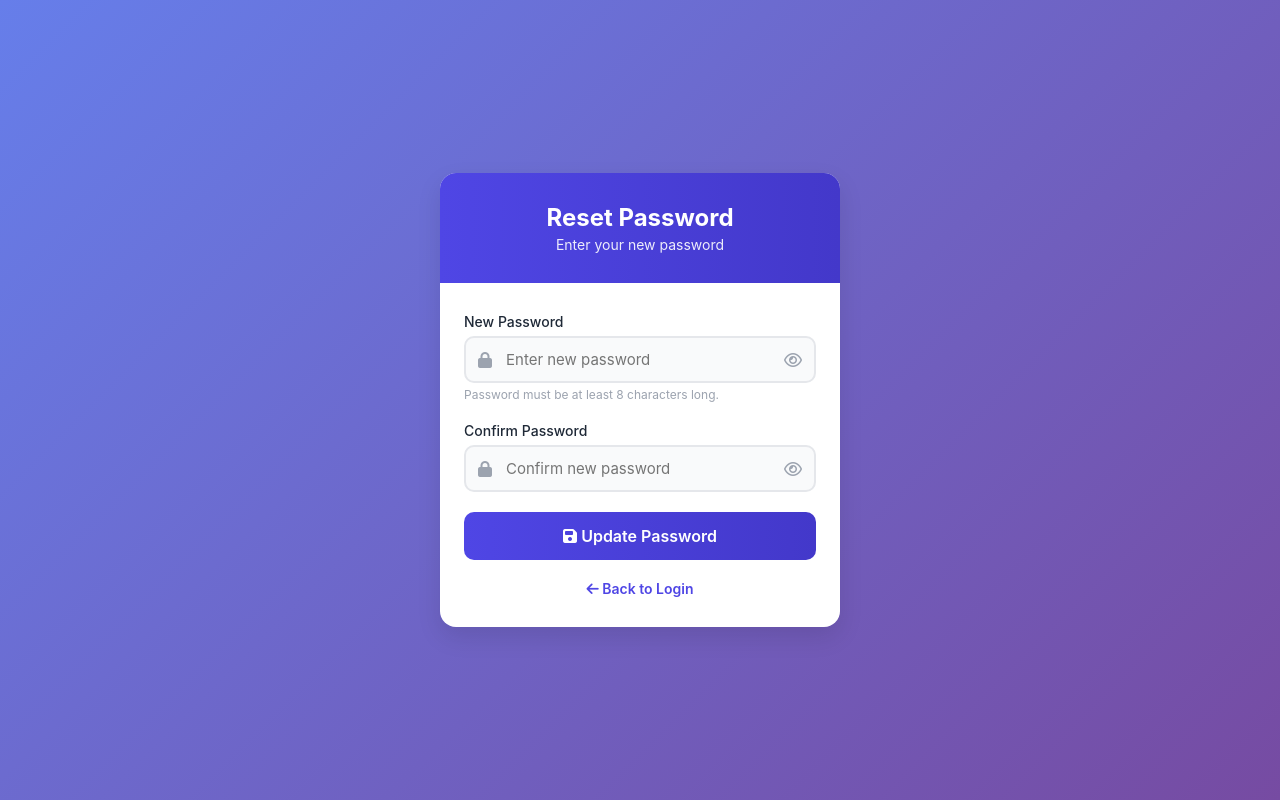
After one commit to Micheal-sameh/sso, a Laravel app: page /admin/reset-password/1 in a window 1280 px wide. The commit adds this page. Run offline with Laravel 10, Linux system fonts and the light colour scheme.

Commit message:
forget password

```diff
--- /dev/null
+++ b/app/Http/Controllers/ForgetPasswordController.php
@@ -0,0 +1,78 @@
+<?php
+
+namespace App\Http\Controllers;
+
+use Illuminate\Auth\Events\PasswordReset;
+use Illuminate\Http\Request;
+use Illuminate\Support\Facades\Hash;
+use Illuminate\Support\Facades\Password;
+use Illuminate\Support\Str;
+
+class ForgetPasswordController extends Controller
+{
+    /**
+     * Show the forgot password form
+     */
+    public function showForgotPasswordForm()
+    {
+        return view('auth.forgot-password');
+    }
+
+    /**
+     * Send password reset link to user's email
+     */
+    public function sendResetLinkEmail(Request $request)
+    {
+        $request->validate([
+            'email' => 'required|email|exists:users,email',
+        ]);
+
+        $status = Password::sendResetLink(
+            $request->only('email')
+        );
+
+        return $status === Password::RESET_LINK_SENT
+            ? back()->with(['status' => __('messages.password_reset_link_sent')])
+            : back()->withErrors(['email' => __('messages.password_reset_link_failed')]);
+    }
+
+    /**
+     * Show the reset password form
+     */
+    public function showResetPasswordForm(Request $request, $token = null)
+    {
+        return view('auth.reset-password')->with([
+            'token' => $token,
+            'email' => $request->email,
+        ]);
+    }
+
+    /**
+     * Reset the user's password
+     */
+    public function resetPassword(Request $request)
+    {
+        $request->validate([
+            'token' => 'required',
+            'email' => 'required|email|exists:users,email',
+            'password' => 'required|min:8|confirmed',
+        ]);
+
+        $status = Password::reset(
+            $request->only('email', 'password', 'password_confirmation', 'token'),
+            function ($user, $password) {
+                $user->forceFill([
+                    'password' => Hash::make($password),
+                ])->setRememberToken(Str::random(60));
+
+                $user->save();
+
+                event(new PasswordReset($user));
+            }
+        );
+
+        return $status === Password::PASSWORD_RESET
+            ? redirect()->route('login')->with('status', __('messages.password_reset_success'))
+            : back()->withErrors(['email' => [__('messages.password_reset_failed')]]);
+    }
+}
--- a/resources/lang/en/messages.php
+++ b/resources/lang/en/messages.php
@@ -101,4 +101,25 @@ return [
     'family_members' => 'Family Members',
     'no_family_members' => 'No family members found.',
     'logout' => 'Logout',
+    'forgot_password' => 'Forgot Password',
+    'forgot_password_description' => 'Enter your email address and we will send you a link to reset your password.',
+    'send_reset_link' => 'Send Reset Link',
+    'back_to_login' => 'Back to Login',
+    'enter_email' => 'Enter your email address',
+    'password_reset' => 'Password Reset',
+    'password_reset_request' => 'Password Reset Request',
+    'hello' => 'Hello',
+    'password_reset_email_text' => 'You are receiving this email because we received a password reset request for your account.',
+    'reset_password' => 'Reset Password',
+    'security_notice' => 'Security Notice',
+    'reset_link_expires' => 'This password reset link will expire in 60 minutes.',
+    'if_not_requested' => 'If you did not request a password reset, no further action is required.',
+    'best_regards' => 'Best regards',
+    'team' => 'Team',
+    'email_footer_text' => 'If you are having trouble clicking the "Reset Password" button, copy and paste the URL below into your web browser:',
+    'all_rights_reserved' => 'All rights reserved',
+    'new_password' => 'New Password',
+    'confirm_password' => 'Confirm Password',
+    'password_requirements' => 'Password must be at least 8 characters long.',
+    'update_password' => 'Update Password',
 ];
--- a/resources/views/auth/login.blade.php
+++ b/resources/views/auth/login.blade.php
@@ -342,9 +342,9 @@
                             <input type="checkbox" name="remember" id="remember">
                             <span>Remember me</span>
                         </label>
-                        {{-- <a href="{{ route('password.request') }}" class="forgot-link">
+                        <a href="{{ route('password.request') }}" class="forgot-link">
                             Forgot Password?
-                        </a> --}}
+                        </a>
                     </div>
 
                     <button type="submit" class="login-button">
--- /dev/null
+++ b/resources/views/auth/reset-password.blade.php
@@ -0,0 +1,321 @@
+<!DOCTYPE html>
+<html lang="en">
+<head>
+    <meta charset="UTF-8">
+    <meta name="viewport" content="width=device-width, initial-scale=1.0">
+    <title>{{ __('messages.reset_password') }} - {{ config('app.name', 'Laravel') }}</title>
+    <link rel="stylesheet" href="https://cdnjs.cloudflare.com/ajax/libs/font-awesome/6.4.0/css/all.min.css">
+
+    <style>
+        :root {
+            --primary: #4f46e5;
+            --primary-dark: #4338ca;
+            --secondary: #10b981;
+            --dark: #1f2937;
+            --light: #f9fafb;
+            --gray: #9ca3af;
+            --border: #e5e7eb;
+            --error: #ef4444;
+            --shadow: 0 10px 25px rgba(0, 0, 0, 0.1);
+        }
+
+        * {
+            margin: 0;
+            padding: 0;
+            box-sizing: border-box;
+            font-family: 'Inter', system-ui, -apple-system, sans-serif;
+        }
+
+        body {
+            background: linear-gradient(135deg, #667eea 0%, #764ba2 100%);
+            min-height: 100vh;
+            display: flex;
+            align-items: center;
+            justify-content: center;
+            padding: 20px;
+        }
+
+        .reset-container {
+            width: 100%;
+            max-width: 400px;
+            animation: fadeIn 0.5s ease;
+        }
+
+        .reset-card {
+            background: white;
+            border-radius: 16px;
+            box-shadow: var(--shadow);
+            overflow: hidden;
+        }
+
+        .reset-header {
+            background: linear-gradient(to right, var(--primary), var(--primary-dark));
+            padding: 30px 24px;
+            text-align: center;
+            color: white;
+        }
+
+        .reset-header h1 {
+            font-size: 24px;
+            font-weight: 700;
+            margin-bottom: 4px;
+        }
+
+        .reset-header p {
+            opacity: 0.9;
+            font-size: 14px;
+        }
+
+        .reset-body {
+            padding: 30px 24px;
+        }
+
+        .form-group {
+            margin-bottom: 20px;
+        }
+
+        .form-label {
+            display: block;
+            margin-bottom: 6px;
+            font-weight: 500;
+            color: var(--dark);
+            font-size: 14px;
+        }
+
+        .input-with-icon {
+            position: relative;
+        }
+
+        .input-icon {
+            position: absolute;
+            left: 14px;
+            top: 50%;
+            transform: translateY(-50%);
+            color: var(--gray);
+            font-size: 16px;
+        }
+
+        .form-input {
+            width: 100%;
+            padding: 12px 14px 12px 40px;
+            border: 2px solid var(--border);
+            border-radius: 10px;
+            font-size: 15px;
+            transition: all 0.3s;
+            background: var(--light);
+        }
+
+        .form-input:focus {
+            outline: none;
+            border-color: var(--primary);
+            background: white;
+            box-shadow: 0 0 0 3px rgba(79, 70, 229, 0.1);
+        }
+
+        .password-toggle {
+            position: absolute;
+            right: 14px;
+            top: 50%;
+            transform: translateY(-50%);
+            background: none;
+            border: none;
+            color: var(--gray);
+            cursor: pointer;
+            font-size: 16px;
+        }
+
+        .reset-button {
+            width: 100%;
+            padding: 14px;
+            background: linear-gradient(to right, var(--primary), var(--primary-dark));
+            color: white;
+            border: none;
+            border-radius: 10px;
+            font-size: 16px;
+            font-weight: 600;
+            cursor: pointer;
+            transition: all 0.3s;
+            margin-bottom: 20px;
+        }
+
+        .reset-button:hover {
+            transform: translateY(-2px);
+            box-shadow: 0 8px 20px rgba(79, 70, 229, 0.3);
+        }
+
+        .back-link {
+            text-align: center;
+            font-size: 14px;
+            color: var(--dark);
+        }
+
+        .back-link a {
+            color: var(--primary);
+            text-decoration: none;
+            font-weight: 600;
+        }
+
+        .back-link a:hover {
+            text-decoration: underline;
+        }
+
+        .error-message {
+            color: var(--error);
+            font-size: 13px;
+            margin-top: 6px;
+            display: flex;
+            align-items: center;
+            gap: 6px;
+        }
+
+        .success-message {
+            color: var(--secondary);
+            font-size: 13px;
+            margin-top: 6px;
+            display: flex;
+            align-items: center;
+            gap: 6px;
+        }
+
+        @keyframes fadeIn {
+            from {
+                opacity: 0;
+                transform: translateY(20px);
+            }
+            to {
+                opacity: 1;
+                transform: translateY(0);
+            }
+        }
+
+        @media (max-width: 480px) {
+            .reset-header,
+            .reset-body {
+                padding: 24px 20px;
+            }
+        }
+    </style>
+</head>
+<body>
+    <div class="reset-container">
+        <div class="reset-card">
+            <div class="reset-header">
+                <h1>{{ __('messages.reset_password') }}</h1>
+                <p>Enter your new password</p>
+            </div>
+
+            <div class="reset-body">
+                <form method="POST" action="{{ route('password.update') }}">
+                    @csrf
+
+                    <!-- Password Reset Token -->
+                    <input type="hidden" name="token" value="{{ $token }}">
+                    <input type="hidden" name="email" value="{{ $email }}">
+
+                    <div class="form-group">
+                        <label class="form-label">{{ __('messages.new_password') }}</label>
+                        <div class="input-with-icon">
+                            <i class="fas fa-lock input-icon"></i>
+                            <input type="password"
+                                   name="password"
+                                   id="password"
+                                   class="form-input"
+                                   placeholder="Enter new password"
+                                   required>
+                            <button type="button" class="password-toggle" id="togglePassword">
+                                <i class="far fa-eye"></i>
+                            </button>
+                        </div>
+                        <div style="font-size: 12px; color: var(--gray); margin-top: 4px;">
+                            {{ __('messages.password_requirements') }}
+                        </div>
+                        @error('password')
+                            <div class="error-message">
+                                <i class="fas fa-exclamation-circle"></i>
+                                {{ $message }}
+                            </div>
+                        @enderror
+                    </div>
+
+                    <div class="form-group">
+                        <label class="form-label">{{ __('messages.confirm_password') }}</label>
+                        <div class="input-with-icon">
+                            <i class="fas fa-lock input-icon"></i>
+                            <input type="password"
+                                   name="password_confirmation"
+                                   id="password_confirmation"
+                                   class="form-input"
+                                   placeholder="Confirm new password"
+                                   required>
+                            <button type="button" class="password-toggle" id="toggleConfirmPassword">
+                                <i class="far fa-eye"></i>
+                            </button>
+                        </div>
+                        @error('password_confirmation')
+                            <div class="error-message">
+                                <i class="fas fa-exclamation-circle"></i>
+                                {{ $message }}
+                            </div>
+                        @enderror
+                    </div>
+
+                    <button type="submit" class="reset-button">
+                        <i class="fas fa-save"></i> {{ __('messages.update_password') }}
+                    </button>
+
+                    @if(session('status'))
+                        <div class="success-message">
+                            <i class="fas fa-check-circle"></i>
+                            {{ session('status') }}
+                        </div>
+                    @endif
+                </form>
+
+                <div class="back-link">
+                    <a href="{{ route('login') }}">
+                        <i class="fas fa-arrow-left"></i> {{ __('messages.back_to_login') }}
+                    </a>
+                </div>
+            </div>
+        </div>
+    </div>
+
+    <script>
+        document.addEventListener('DOMContentLoaded', function() {
+            const togglePassword = document.getElementById('togglePassword');
+            const passwordInput = document.getElementById('password');
+            const eyeIcon = togglePassword.querySelector('i');
+
+            togglePassword.addEventListener('click', function() {
+                const type = passwordInput.getAttribute('type') === 'password' ? 'text' : 'password';
+                passwordInput.setAttribute('type', type);
+                eyeIcon.classList.toggle('fa-eye');
+                eyeIcon.classList.toggle('fa-eye-slash');
+            });
+
+            const toggleConfirmPassword = document.getElementById('toggleConfirmPassword');
+            const confirmPasswordInput = document.getElementById('password_confirmation');
+            const confirmEyeIcon = toggleConfirmPassword.querySelector('i');
+
+            toggleConfirmPassword.addEventListener('click', function() {
+                const type = confirmPasswordInput.getAttribute('type') === 'password' ? 'text' : 'password';
+                confirmPasswordInput.setAttribute('type', type);
+                confirmEyeIcon.classList.toggle('fa-eye');
+                confirmEyeIcon.classList.toggle('fa-eye-slash');
+            });
+
+            // Add focus effect
+            const inputs = document.querySelectorAll('.form-input');
+            inputs.forEach(input => {
+                input.addEventListener('focus', function() {
+                    this.parentElement.style.transform = 'scale(1.02)';
+                });
+
+                input.addEventListener('blur', function() {
+                    this.parentElement.style.transform = 'scale(1)';
+                });
+            });
+        });
+    </script>
+</body>
+</html>
--- a/routes/web.php
+++ b/routes/web.php
@@ -1,6 +1,7 @@
 <?php
 
 use App\Http\Controllers\AuthController;
+use App\Http\Controllers\ForgetPasswordController;
 use App\Http\Controllers\UserController;
 use Illuminate\Support\Facades\Route;
 
@@ -16,13 +17,19 @@ use Illuminate\Support\Facades\Route;
 */
 
 Route::get('/', function () {
-    return view('welcome');
+    return to_route('users.index');
 });
 
 Route::prefix('admin')->group(function () {
     Route::get('/login', [AuthController::class, 'showLoginForm'])->name('login');
     Route::post('/login', [AuthController::class, 'login'])->name('admin.login');
     Route::post('/logout', [AuthController::class, 'logout'])->name('logout');
+
+    // Password Reset Routes
+    Route::get('/forgot-password', [ForgetPasswordController::class, 'showForgotPasswordForm'])->name('password.request');
+    Route::post('/forgot-password', [ForgetPasswordController::class, 'sendResetLinkEmail'])->name('password.email');
+    Route::get('/reset-password/{token}', [ForgetPasswordController::class, 'showResetPasswordForm'])->name('password.reset');
+    Route::post('/reset-password', [ForgetPasswordController::class, 'resetPassword'])->name('password.update');
 
     Route::middleware('auth')->group(function () {
         Route::prefix('users')->group(function () {
```
Also changed, not shown: app/Http/Controllers/AuthController.php (+7 -0 lines), resources/lang/ar/messages.php (+26 -1 lines), resources/views/auth/forgot-password.blade.php (added, +105 -0 lines), resources/views/emails/password-reset.blade.php (added, +156 -0 lines).
